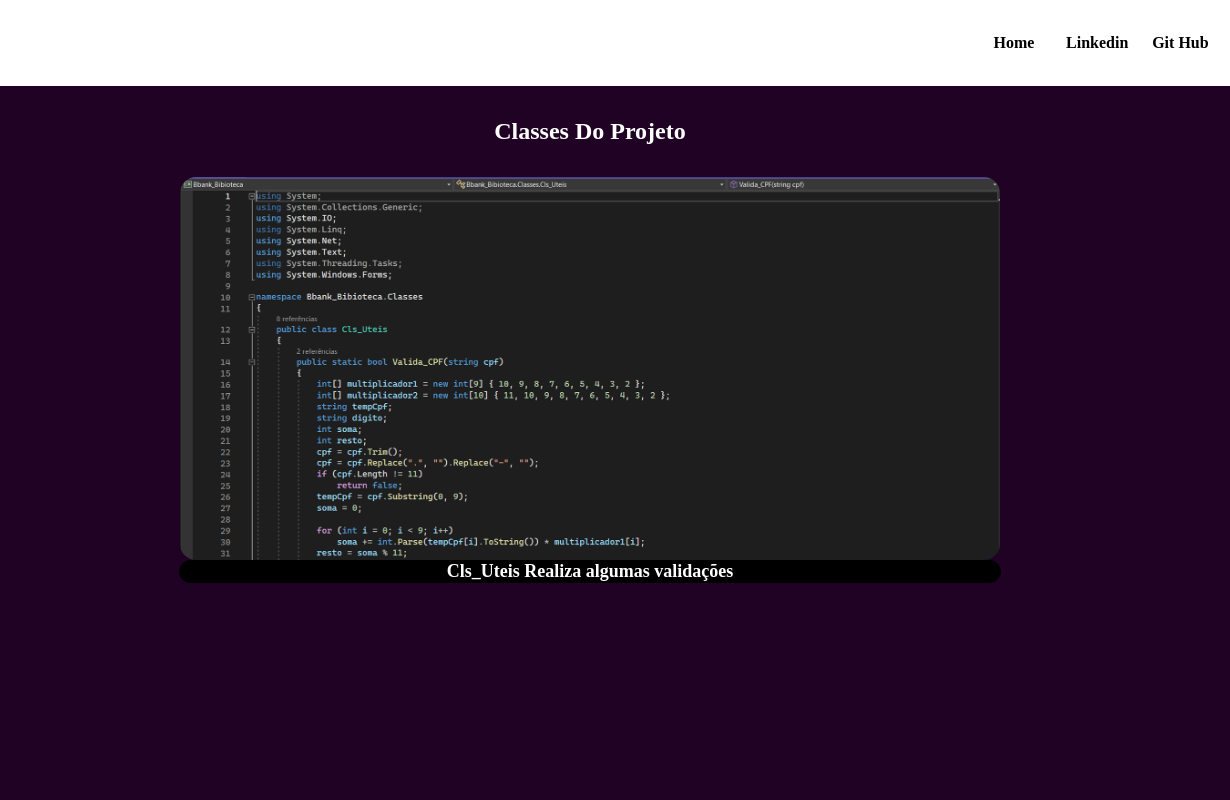
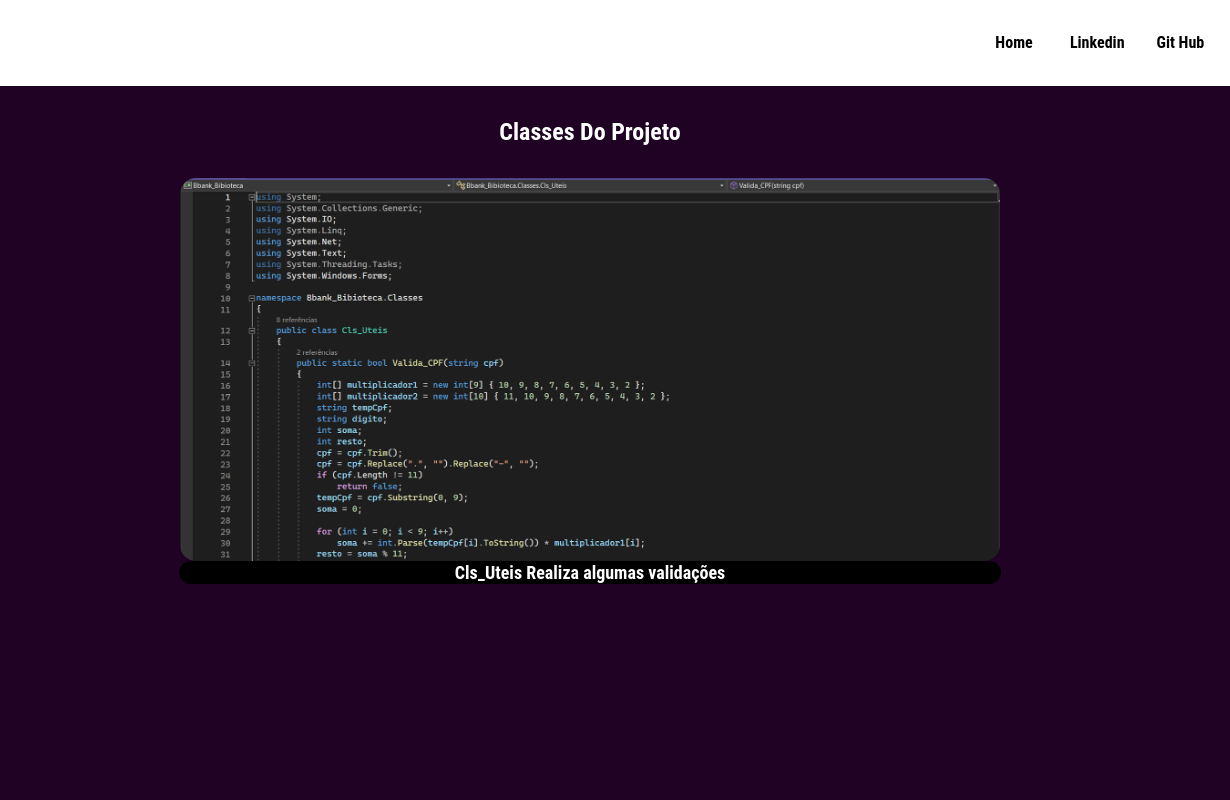
Before and after one commit to BrunoMotaBr/Pagina_BBank_Meu_Portifolio, a plain HTML site: page index.html in a window 1280 px wide. Shown: the top 800 px of the page, 50-1280 px from the left. Drawn offline with Linux system fonts and the light colour scheme.

Commit message:
Update style.css

```diff
--- a/style.css
+++ b/style.css
@@ -8,6 +8,8 @@
 *{
     margin: 0;
     padding: 0;
+    font-family: 'Roboto', sans-serif;
+    font-family: 'Roboto Condensed', sans-serif;
 }
 :root{
     --cor--pagina: #1f0224;
```
